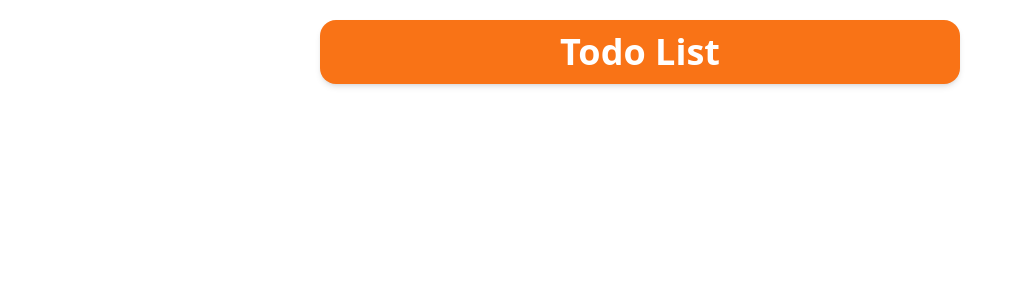
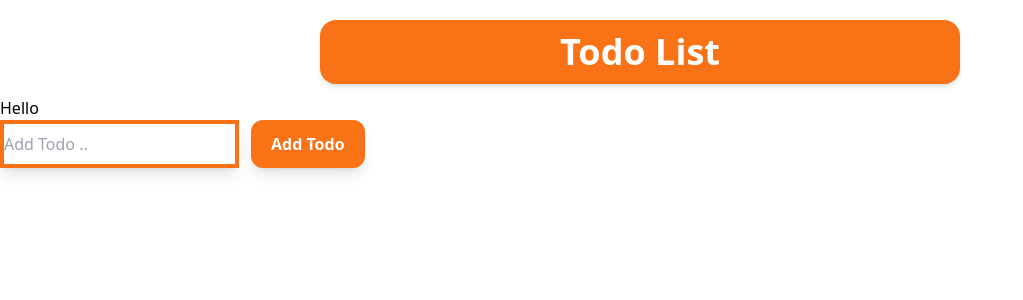
Before and after one commit to dangjogvara/todo-tailwind-app, a React (Create React App) app: page / in a window 1280 px wide. Shown: the top 300 px of the page, without its empty margins (0-1023 px from the left). Built offline with nearby package versions, Linux system fonts and the light colour scheme.

Commit message:
form work

```diff
--- a/src/App.tsx
+++ b/src/App.tsx
@@ -1,9 +1,21 @@
 import Header from './components/Header';
+import Todos from './components/TodoList';
+import TodoForm from './components/TodoForm';
 
 const App = () => {
+  // const [todos, setTodos] = useState([]);
+
   return (
-    <div className="flex">
-      <Header name="Todo List" />
+    <div className="container">
+      <div>
+        <Header name="Todo List" />
+      </div>
+      <div>
+        <Todos />
+      </div>
+      <div>
+        <TodoForm />
+      </div>
     </div>
   );
 };
--- a/src/components/Todo.js
+++ /dev/null
@@ -1,3 +0,0 @@
-const Todo = () => {};
-
-export default Todo;
--- /dev/null
+++ b/src/components/Todo.tsx
@@ -0,0 +1,5 @@
+const Todo = () => {
+  return <h1>Hello</h1>;
+};
+
+export default Todo;
--- /dev/null
+++ b/src/components/TodoForm.tsx
@@ -0,0 +1,21 @@
+const TodoForm = () => {
+  const submitHandler = (event: React.FormEvent<HTMLFormElement>) => {
+    event.preventDefault();
+    console.log('submit');
+  };
+
+  return (
+    <form onSubmit={submitHandler}>
+      <input className={newFunction()} type="text" placeholder="Add Todo .." />
+      <button className="bg-orange-500 py-3 px-5 rounded-xl text-white font-bold shadow-lg" type="submit">
+        Add Todo
+      </button>
+    </form>
+  );
+
+  function newFunction(): string | undefined {
+    return 'focus:outline-none border-4 border-orange-500 mr-3 py-2 shadow-lg';
+  }
+};
+
+export default TodoForm;
--- /dev/null
+++ b/src/components/TodoList.tsx
@@ -0,0 +1,7 @@
+import Todo from './Todo';
+
+const TodoList = () => {
+  return <Todo />;
+};
+
+export default TodoList;
```
